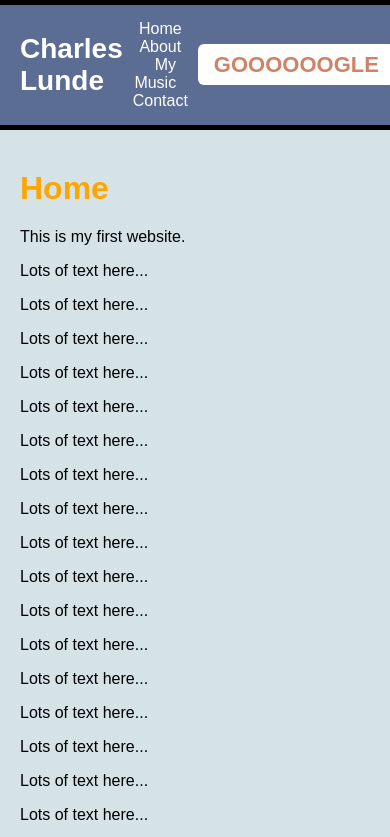
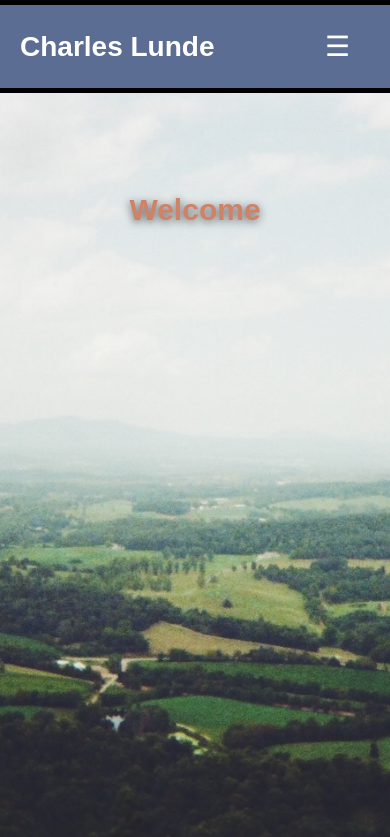
Before and after one commit to charleslunde/my-website, a plain HTML site: page index.html in a window 390 px wide. Shown: the top 837 px of the page. Drawn offline with Linux system fonts and the light colour scheme.

Commit message:
added photo and style

```diff
--- a/index.html
+++ b/index.html
@@ -12,6 +12,7 @@
 <body>
 <header>
     <div class="logo">Charles Lunde</div>
+    <button class="menu-toggle" aria-label="Menu" aria-expanded="false">☰</button>
     <nav>
         <a href="index.html">Home</a>
         <a href="about.html">About</a>
@@ -22,7 +23,21 @@
         <a href="https://www.google.com/?client=safari">GOOOOOOGLE</a>
     </div>
 </header>
-</body>
+<div class="hero">
+  <img class="hero-image" src="images/website-photo1.jpeg" alt="Charles Photo">
+  <div class="hero-text">
+    <h1>Welcome</h1>
+  </div>
+</div>
+<script>
+  const header = document.querySelector("header");
+  const toggle = document.querySelector(".menu-toggle");
+
+  toggle.addEventListener("click", () => {
+    const isOpen = header.classList.toggle("open");
+    toggle.setAttribute("aria-expanded", isOpen);
+  });
+</script>
 <main>
     <h1>Home</h1>
     <p>This is my first website.</p>
--- a/style.css
+++ b/style.css
@@ -1,3 +1,16 @@
+header {
+    position: sticky;
+    top: 0;
+    z-index: 100;
+    background: #5B6D92;
+    padding: 15px 20px;
+    border-bottom: 5px solid black;
+    border-top: 5px solid black;
+    display: grid;
+    grid-template-columns: 1fr auto 1fr;
+    align-items: center;
+}
+
 body {
   font-family: Arial, sans-serif;
   margin: 0;
@@ -6,25 +19,13 @@ body {
 }
 
 h1 {
-  color: orange;
+  color: #D18266;
 }
 
 base {
     bottom: 0;
     background: #5B6D92;
     padding: 45px 20px;
-    border-top: 5px solid black;
-    display: grid;
-    grid-template-columns: 1fr auto 1fr;
-    align-items: center;
-}
-
-header {
-    position: sticky;
-    top: 0;
-    background: #5B6D92;
-    padding: 15px 20px;
-    border-bottom: 5px solid black;
     border-top: 5px solid black;
     display: grid;
     grid-template-columns: 1fr auto 1fr;
@@ -74,6 +75,7 @@ input, textarea {
   padding: 8px;
   font-family: inherit;
   font-size: 16px;
+  box-sizing: border-box;
 }
 
 button {
@@ -81,3 +83,88 @@ button {
   font-size: 16px;
   cursor: pointer;
 }
+
+.menu-toggle {
+  display: none;
+  background: none;
+  border: none;
+  font-size: 28px;
+  color: white;
+  cursor: pointer;
+}
+
+/* images */
+
+img {
+  max-width: 100%;
+  height: auto;
+}
+
+.hero-image {
+  display: block;
+  width: 100%;
+  height: 750px;
+  object-fit: cover;
+}
+
+.hero {
+  position: relative;
+}
+
+.hero-text {
+  position: absolute;
+  inset: 0;
+  display: flex;
+  flex-direction: column;
+  justify-content: flex-start;
+  padding-top: 100px;
+  align-items: center;
+  text-align: center;
+  color: white;
+  text-shadow: 0 2px 8px rgba(0, 0, 0, 0.6);
+}
+
+.hero-text h1 {
+  color: #D18266;
+  font-size: 60px;
+  margin: 0;
+}
+
+/* phone style */
+@media (max-width: 700px) {
+  header {
+    grid-template-columns: 1fr auto;
+  }
+
+  .menu-toggle {
+    display: block;
+  }
+
+  nav,
+  .header-right {
+    display: none;
+    grid-column: 1 / -1;
+    text-align: left;
+    padding-top: 10px;
+  }
+
+  header.open nav,
+  header.open .header-right {
+    display: block;
+  }
+
+  nav a {
+    display: block;
+    margin: 0;
+    padding: 10px 0;
+  }
+}
+
+@media (max-width: 700px) {
+  .hero-text h1 {
+    font-size: 30px;
+  }
+  .hero-text p {
+    font-size: 16px;
+  }
+}
```
Also changed, not shown: about.html (+10 -0 lines), contact.html (+10 -0 lines), mymusic.html (+10 -0 lines), images/website-photo1.jpeg (added), 2 other files.
